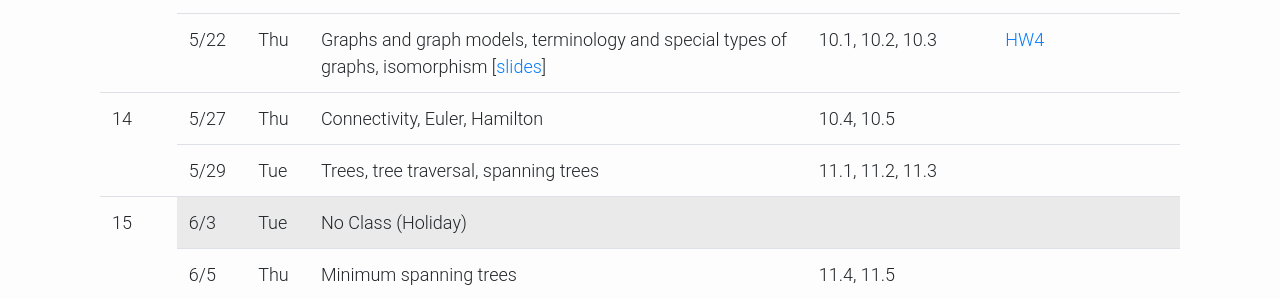
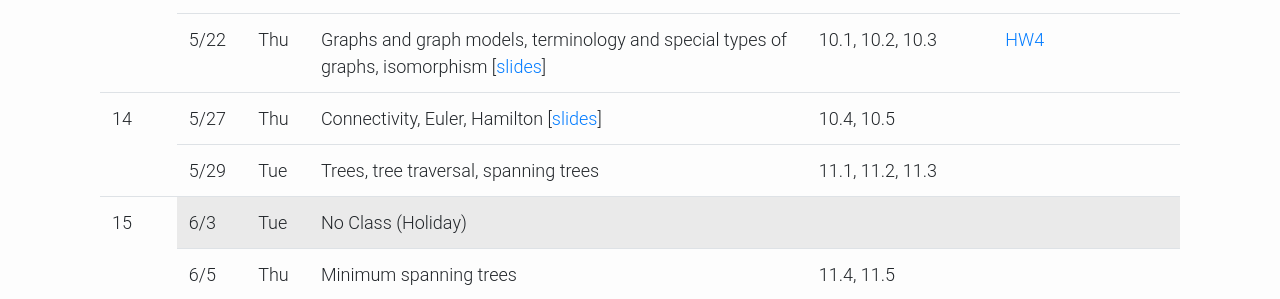
Before and after one commit to kaist-ee213/kaist-ee213.github.io, a Jekyll site: the page built from index.html, in a window 1280 px wide and 900 px high, scrolled down 2427 px. Shown: the part 334-633 px from the top of the window. Built offline with Jekyll 4.4.1, drawn with Linux system fonts in a browser that asks for light colours; the list of posts is cut into pages by our own code.

Commit message:
update slide 22

```diff
--- a/index.html
+++ b/index.html
@@ -332,7 +332,7 @@
             <td rowspan="2">14</td>
             <td>5/27</td>
             <td>Thu</td>
-            <td>Connectivity, Euler, Hamilton</td>
+            <td>Connectivity, Euler, Hamilton [<a href="https://drive.google.com/file/d/1sbkgc2kX2gR8NXkMIY6pc9b9ILUNcmWe/view?usp=sharing", target="_blank">slides</a>]</td>
             <td>10.4, 10.5</td>
             <td></td>
         </tr>
```
